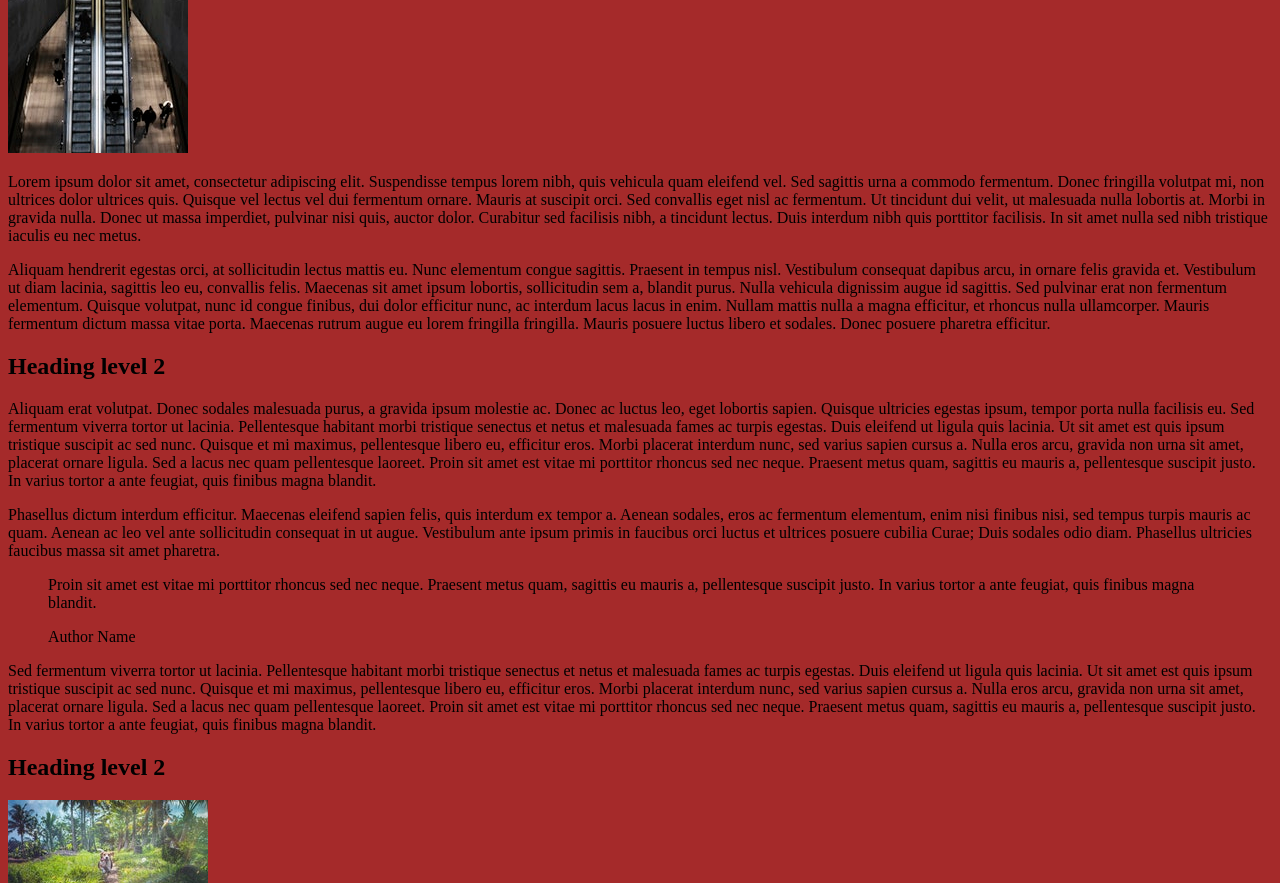
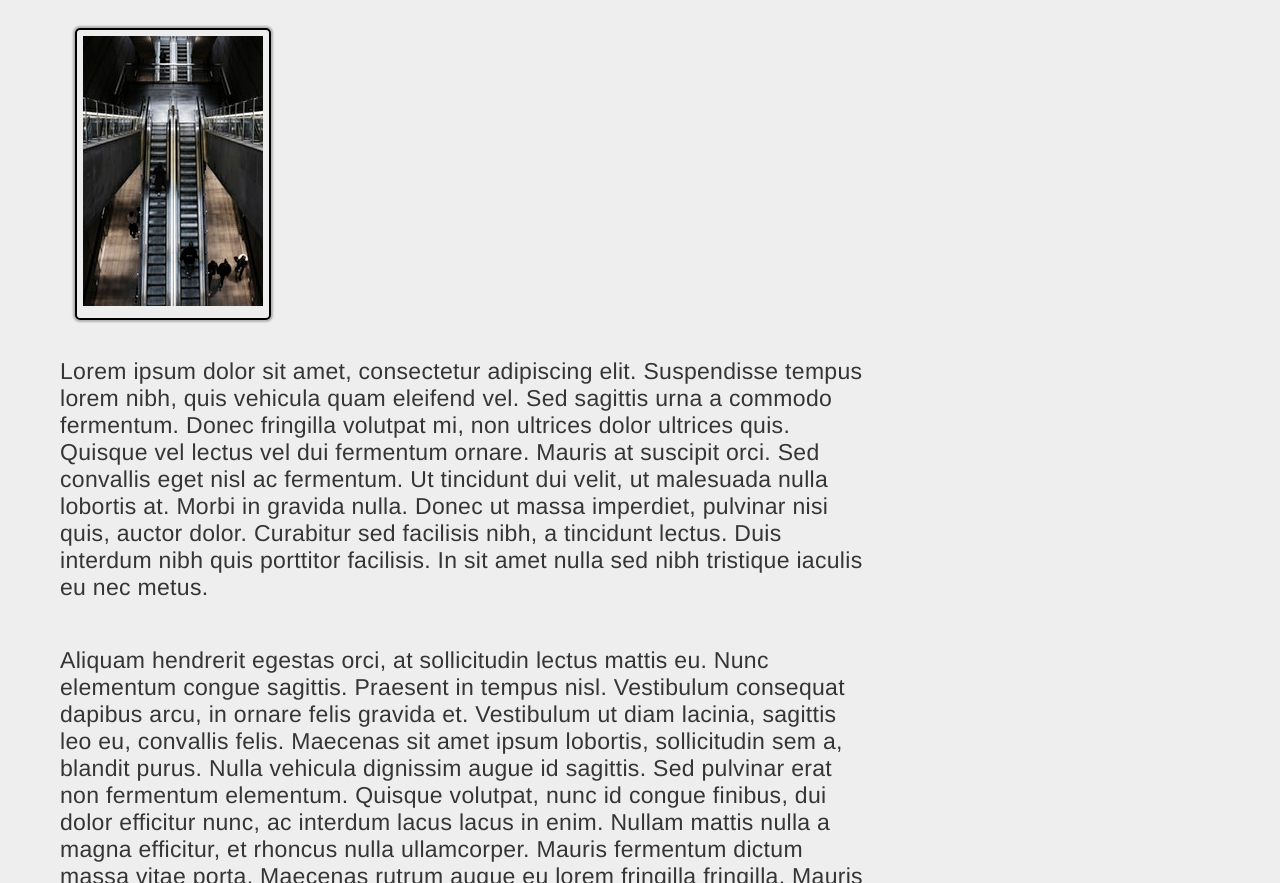
Before and after one commit to patonov/HTML_and_CSS-May_2023, a plain HTML site: page 03_MQs-in-typography/index.html in a window 1280 px wide. Shown: the part 244-1127 px from the top of the page. Drawn offline with Linux system fonts and the light colour scheme.

Commit message:
Add files via upload

```diff
--- a/03_MQs-in-typography/styles.css
+++ b/03_MQs-in-typography/styles.css
@@ -1,3 +1,153 @@
 * {
-    background-color: brown;
+    box-sizing: border-box;
 }
+
+body {
+    margin: 60px;
+    background-color: rgb(238, 238, 238);
+    font-family: Helvetica, sans-serif;
+    letter-spacing: 0.3px;
+}
+
+.web {
+    justify-content: space-between;
+}
+
+header h1 {
+    margin-top: 0px;
+    text-transform: uppercase;
+    width: 100%;
+}
+
+p {
+    color: rgb(54, 53, 53);
+}
+
+section {
+    display: inline-block;
+    width: 70%;
+}
+
+.first {
+    display:flex;
+    flex-wrap: wrap;
+}
+
+.first .image {
+    float: right;
+    border: 2px solid black;
+    padding: 6px;
+    border-radius: 5px;
+    display: block;
+    margin: 15px;
+    box-shadow: 0 0 2px 2px rgba(0, 0, 0, 0.25);
+}
+
+.third .image {
+    float: left;
+    border: 2px solid black;
+    padding: 6px;
+    border-radius: 5px;
+    display: block;
+    margin: 15px;
+    box-shadow: 0 0 2px 2px rgba(0, 0, 0, 0.25);
+}
+
+.second {
+    display:flex;
+    flex-wrap: wrap;
+}
+
+.middle {
+    max-width:100%;
+    margin: 0;
+    display: flex;
+    justify-content: space-between;
+    align-items:flex-start
+}
+
+ .middle > * {
+    width: 50%;
+}
+
+.middle > p {
+    padding-right: 1rem;
+}
+
+h2 {
+    margin-top: 50px;
+}
+
+blockquote {
+    margin: 5px;
+    padding: 0;
+    border-left: 2px solid rgb(173, 171, 171);
+    float: right;
+    width: 45%;
+    font-family: Georgia, serif;
+    text-align: top;
+}
+
+blockquote p {
+    margin: 0;
+    padding-left: 25px;
+}
+
+blockquote .author {
+    display: block;
+    text-align: right;
+    margin: 15px;
+}
+
+h1, h2, h3{
+    font-family: Georgia, serif;
+    font-size: 1.2;
+}
+
+@media (max-width: 500px) {
+    body {
+      font-size: 14px;
+    }
+
+    .middle {
+        width: 100%;
+        display: flex;
+        flex-wrap: wrap;
+    }
+
+    .middle p {
+        width: 100%;
+    }
+
+    blockquote {
+        float: left;
+    }
+
+    blockquote p {
+        width: 100%;
+    }
+  }
+
+  @media (max-width: 600px) {
+    body {
+      font-size: 16px;
+    }
+  }
+
+  @media (max-width: 800px) {
+    body {
+      font-size: 18px;
+    }
+  }
+
+  @media (max-width: 1300px) {
+    body {
+      font-size: 21px;
+    }
+  }
+
+  @media (max-width: 1800px) {
+    body {
+      font-size: 23px;
+    }
+  }
```
